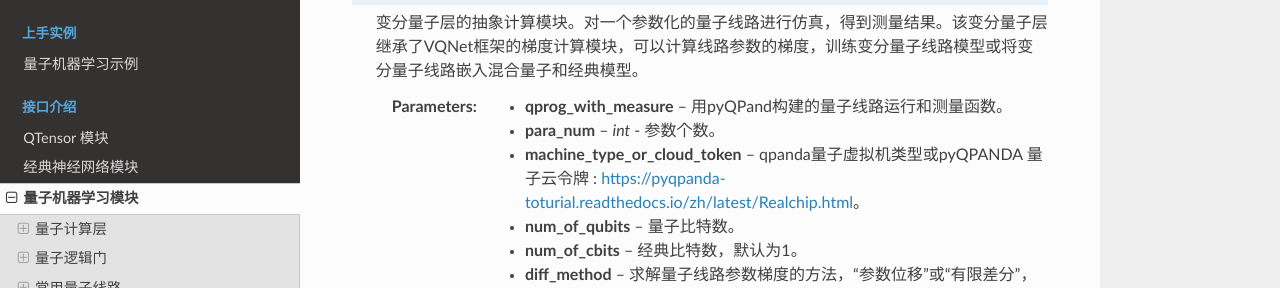
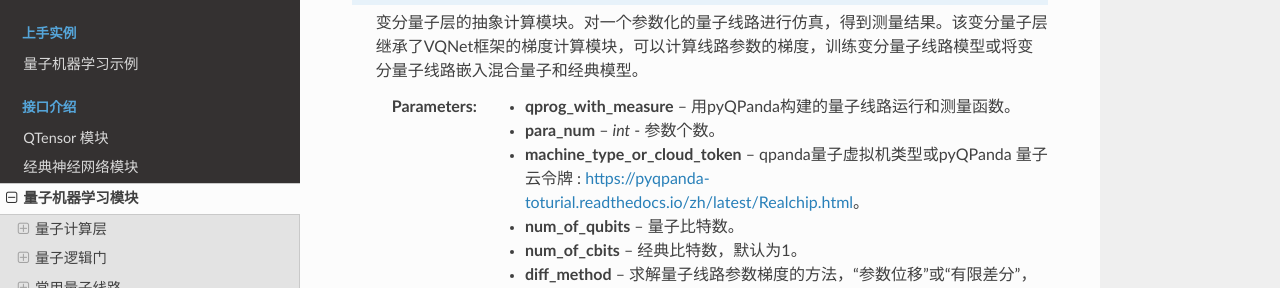
Before and after one commit to OriginQ/VQNET2.0-tutorial, a Sphinx documentation site: the page built from source/rst/qnn.rst, in a window 1280 px wide and 900 px high, scrolled down 655 px. Shown: the part 161-449 px from the top of the window. Built offline with Sphinx 7.4.7 and the Read the Docs theme 2.0.0, drawn with Linux system fonts in a browser that asks for light colours; some of the changed text lies outside the part shown.

Commit message:
[fix] fix pyqpanda typo

```diff
--- a/source/rst/qnn.rst
+++ b/source/rst/qnn.rst
@@ -35,9 +35,9 @@ QuantumLayer是一个支持量子含参线路作为参数的自动求导模块
 
     变分量子层的抽象计算模块。对一个参数化的量子线路进行仿真，得到测量结果。该变分量子层继承了VQNet框架的梯度计算模块，可以计算线路参数的梯度，训练变分量子线路模型或将变分量子线路嵌入混合量子和经典模型。
 
-    :param qprog_with_measure: 用pyQPand构建的量子线路运行和测量函数。
+    :param qprog_with_measure: 用pyQPanda构建的量子线路运行和测量函数。
     :param para_num: `int` - 参数个数。
-    :param machine_type_or_cloud_token: qpanda量子虚拟机类型或pyQPANDA 量子云令牌 : https://pyqpanda-toturial.readthedocs.io/zh/latest/Realchip.html。
+    :param machine_type_or_cloud_token: qpanda量子虚拟机类型或pyQPanda 量子云令牌 : https://pyqpanda-toturial.readthedocs.io/zh/latest/Realchip.html。
     :param num_of_qubits: 量子比特数。
     :param num_of_cbits: 经典比特数，默认为1。
     :param diff_method: 求解量子线路参数梯度的方法，“参数位移”或“有限差分”，默认参数偏移。
@@ -223,9 +223,9 @@ QuantumLayerMultiProcess
 
     该层对一个参数化的量子线路进行仿真，得到测量结果。该变分量子层继承了VQNet框架的梯度计算模块，可以计算线路参数的梯度，训练变分量子线路模型或将变分量子线路嵌入混合量子和经典模型。
 
-    :param qprog_with_measure: 用pyQPand构建的量子线路运行和测量函数。
+    :param qprog_with_measure: 用pyQPanda构建的量子线路运行和测量函数。
     :param para_num: `int` - 参数个数。
-    :param machine_type_or_cloud_token: qpanda量子虚拟机类型或pyQPANDA 量子云令牌 : https://pyqpanda-toturial.readthedocs.io/zh/latest/Realchip.html。
+    :param machine_type_or_cloud_token: qpanda量子虚拟机类型或pyQPanda 量子云令牌 : https://pyqpanda-toturial.readthedocs.io/zh/latest/Realchip.html。
     :param num_of_qubits: 量子比特数。
     :param num_of_cbits: 经典比特数，默认为1。
     :param diff_method: 求解量子线路参数梯度的方法，“参数位移”或“有限差分”，默认参数偏移。
@@ -321,7 +321,7 @@ NoiseQuantumLayer
 
     这一层可以在量子线路中使用噪声模型。
 
-    :param qprog_with_measure: 用pyQPand构建的量子线路运行和测量函数。
+    :param qprog_with_measure: 用pyQPanda构建的量子线路运行和测量函数。
     :param para_num: `int` - 参数个数。
     :param machine_type: qpanda机器类型。
     :param num_of_qubits: 量子比特数。
```
